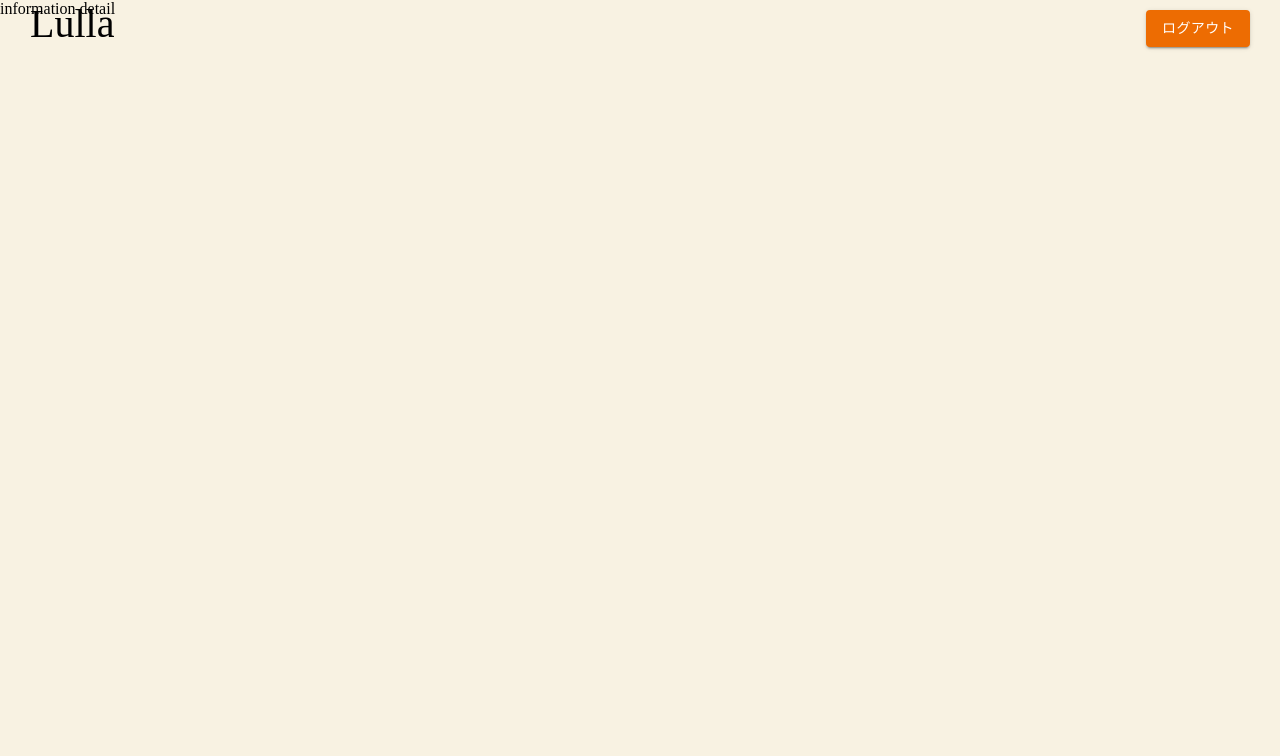
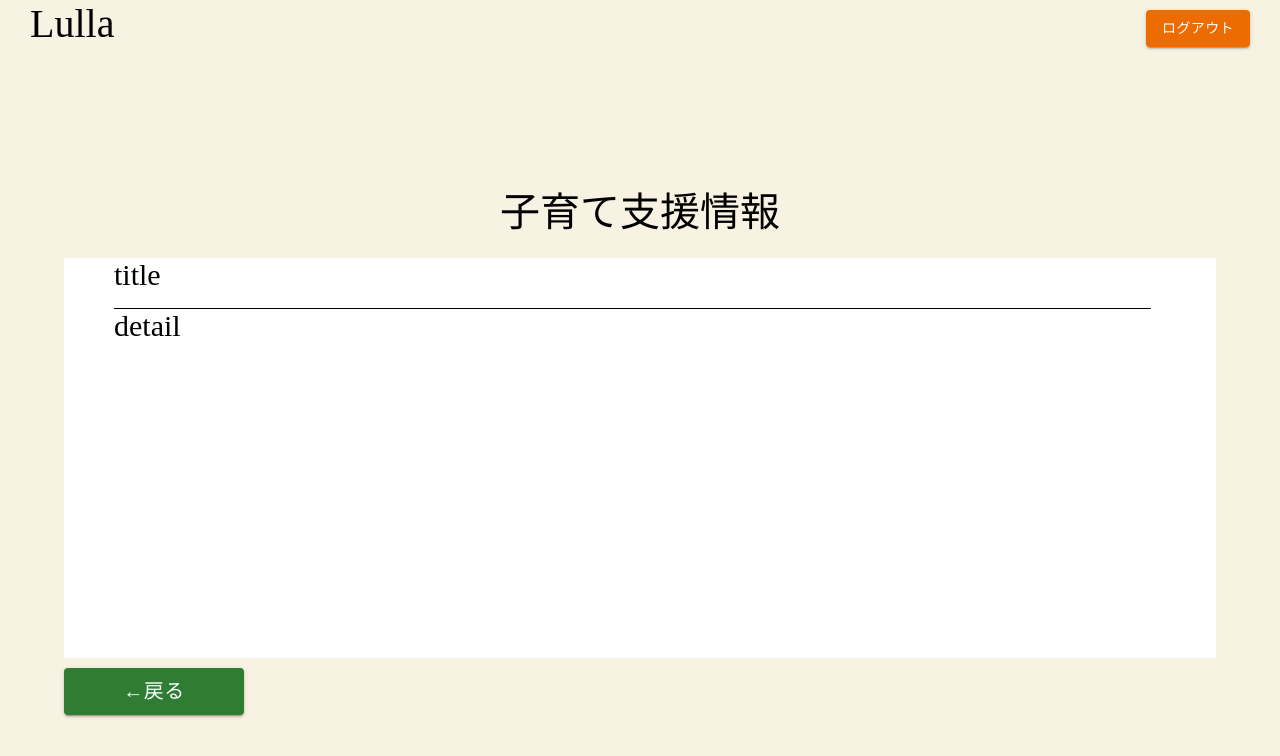
Before and after one commit to tt1125/gabaithon-202403-team3-front, a Next.js app: page /information/detail in a window 1280 px wide. Shown: the top 756 px of the page. Built offline with nearby package versions, Linux system fonts and the light colour scheme.

Commit message:
いろいろ完成した

```diff
--- a/app/event/page.jsx
+++ b/app/event/page.jsx
@@ -15,7 +15,7 @@ export default function event() {
       };
 
     return (
-        <main>
+        <main style={{paddingTop:"20vh"}}>
             <p style={{ fontSize: "40px", textAlign: "center", margin: "20px 0" }}>イベント情報</p>
             <div style={{
                 backgroundColor: "rgba(255, 255, 255, 1)",
--- a/app/information/detail/page.jsx
+++ b/app/information/detail/page.jsx
@@ -1,11 +1,53 @@
-export default function detail() {
+"use client"
+import { Button, TextField } from "@mui/material";
+import { useRouter } from "next/navigation";
+
+export default function informationdetail() {
+
+    const router = useRouter();
+    const linkToInformation = () => {
+      router.push("/information")
+    };
+
     return (
-        <main>
-            <div>
-                <p>
-                    information detail
-                </p>
+        <main style={{paddingTop:"20vh"}}>
+            <p style={{ fontSize: "40px", textAlign: "center", margin: "20px 0" }}>子育て支援情報</p>
+            <div style={{
+                backgroundColor: "rgba(255, 255, 255, 1)",
+                width: "90%",
+                height: "400px",
+                margin: "auto",
+                textAlign: "center",
+                fontSize: " 20px",
+                marginBottom: "10px"
+            }}>
+
+
+            <div style= {{fontSize: "30px" ,width: "90%",height: "50px", textAlign: "left",marginLeft: "50px", borderBottom: "solid 1px" }}>
+                title
             </div>
+            <div style= {{fontSize: "30px" ,width: "90%",height: "330px", textAlign: "left",marginLeft: "50px"}}>
+                detail
+            </div>
+
+
+
+
+
+
+            </div>
+
+
+                <div style ={{ textAlign: "left",marginLeft: "5%"}}>
+                    <Button
+                        onClick={linkToInformation}
+                        color="success"
+                        variant="contained"
+                        sx={{
+                            width: "180px",
+                            fontSize: "20px",
+                        }}>←戻る</Button>
+                </div>
         </main>
     )
 }
--- a/app/information/page.jsx
+++ b/app/information/page.jsx
@@ -15,7 +15,7 @@ export default function information() {
       };
 
     return (
-        <main>
+        <main style={{paddingTop:"20vh"}}>
             <p style={{ fontSize: "40px", textAlign: "center", margin: "20px 0" }}>子育て支援情報</p>
             <div style={{
                 backgroundColor: "rgba(255, 255, 255, 1)",
--- a/app/thread/reply/page.jsx
+++ b/app/thread/reply/page.jsx
@@ -29,7 +29,7 @@ export default function reply() {
     },[])
 
     return (
-        <main>
+        <main style={{paddingTop:"20vh"}}>
             <p style={{ fontSize: "40px", textAlign: "center", margin: "20px 0" }}>掲示板返信一覧</p>
             <div style={{
                 backgroundColor: "rgba(255, 255, 255, 1)",
```
Also changed, not shown: app/event/detail/page.jsx (+54 -6 lines), app/event/newevent/page.jsx (+5 -5 lines), app/information/newinformation/page.jsx (+5 -7 lines).
